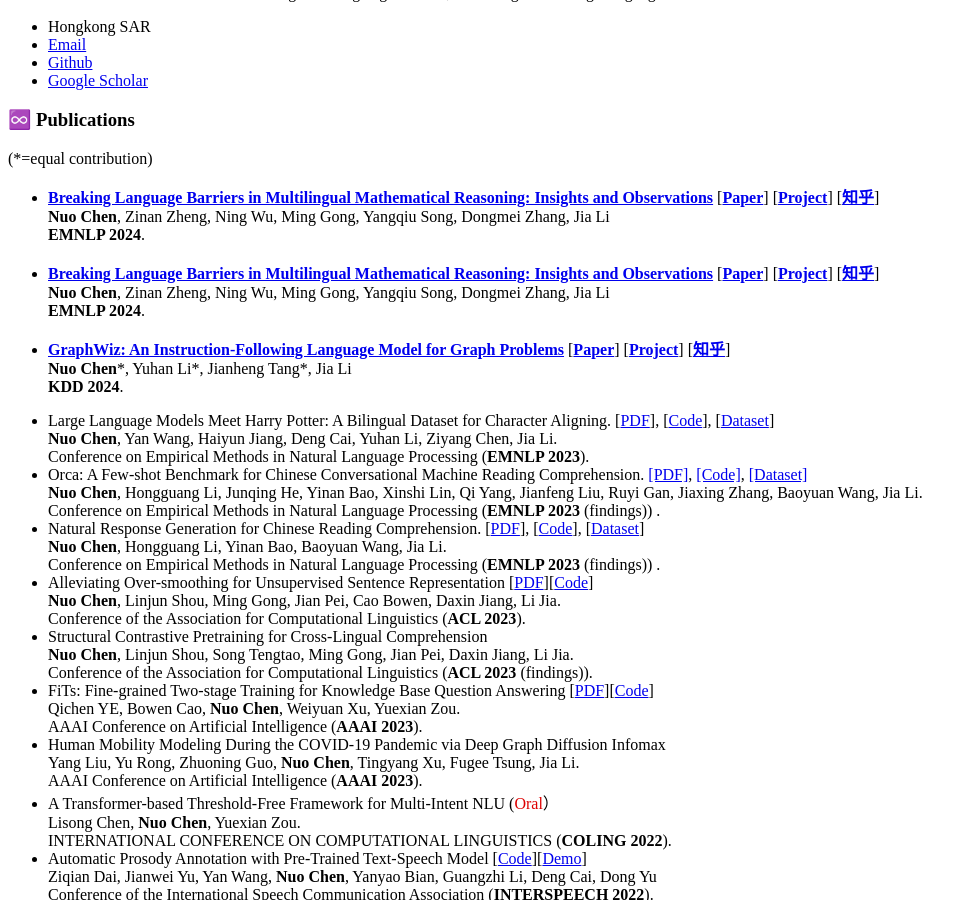
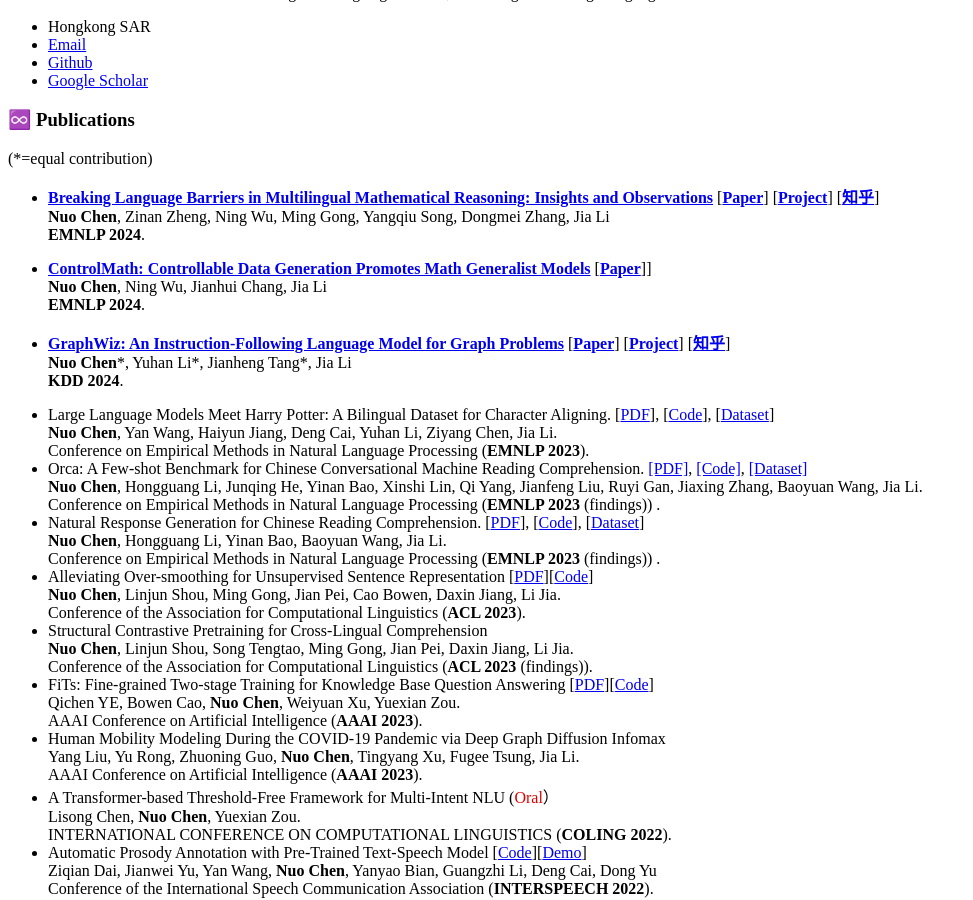
Before and after one commit to jerrynchen/jerrynchen.github.io, a Jekyll site: the page built from _pages/includes/patent.md, in a window 1280 px wide and 900 px high, scrolled down 304 px. Shown: the whole window, without its empty margins (0-973 px from the left). Built offline with Jekyll 4.4.1, drawn with Linux system fonts in a browser that asks for light colours; our own code applies the rules of GitHub Pages for plain Markdown files.

Commit message:
Update patent.md

```diff
--- a/_pages/includes/patent.md
+++ b/_pages/includes/patent.md
@@ -8,8 +8,8 @@
 **Nuo Chen**, Zinan Zheng, Ning Wu, Ming Gong, Yangqiu Song, Dongmei Zhang, Jia Li <br>
 **EMNLP 2024**.
 
-* [**Breaking Language Barriers in Multilingual Mathematical Reasoning: Insights and Observations**](https://arxiv.org/abs/2310.20246)  [[**Paper**](https://arxiv.org/abs/2310.20246)] [[**Project**](https://mathoctopus.github.io/)] [[**知乎**](https://zhuanlan.zhihu.com/p/664504560)] <br>
-**Nuo Chen**, Zinan Zheng, Ning Wu, Ming Gong, Yangqiu Song, Dongmei Zhang, Jia Li <br>
+* [**ControlMath: Controllable Data Generation Promotes Math Generalist Models**](https://arxiv.org/abs/2409.15376)  [[**Paper**](https://arxiv.org/abs/2409.15376)]]  <br>
+**Nuo Chen**, Ning Wu, Jianhui Chang, Jia Li <br>
 **EMNLP 2024**.
 
 
```
